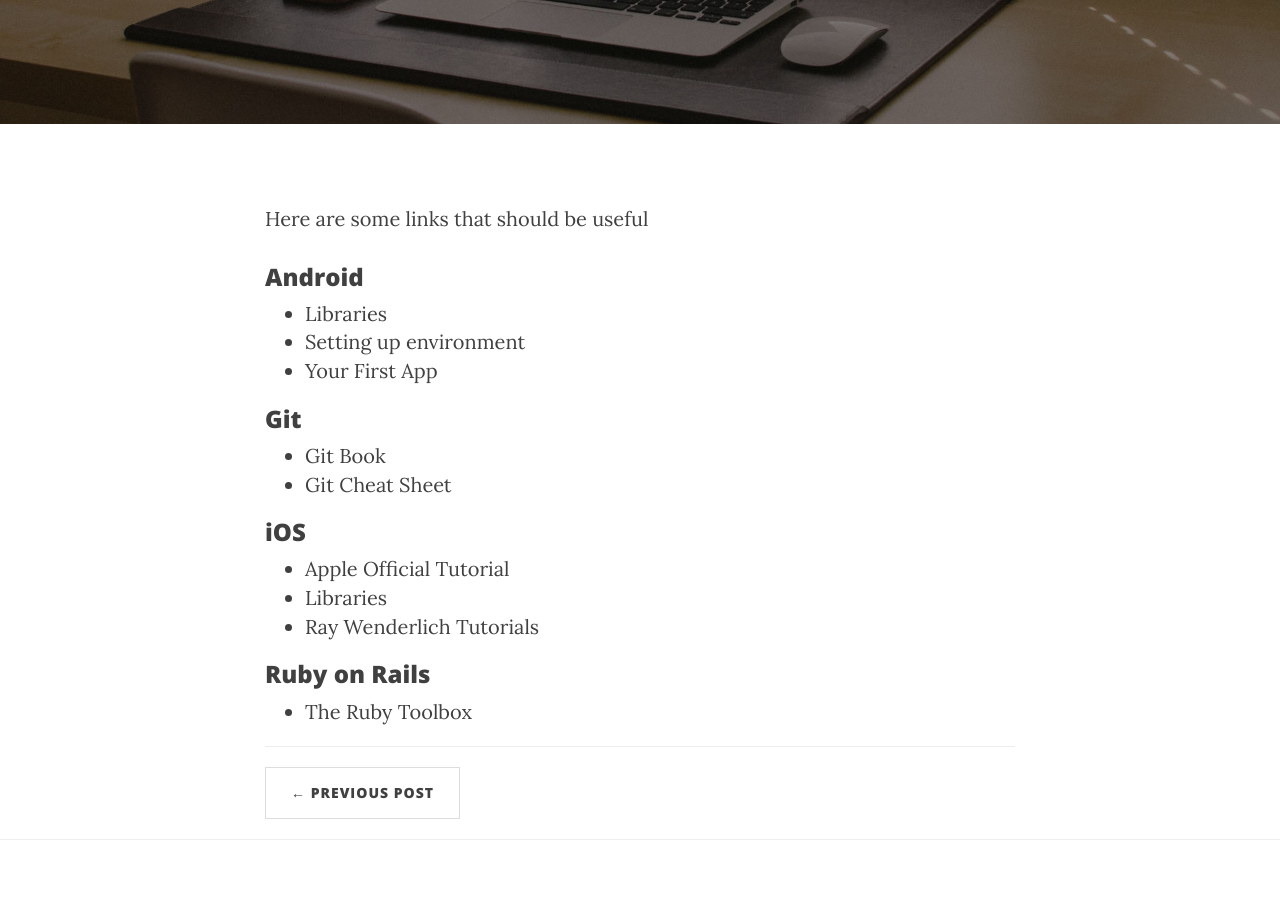
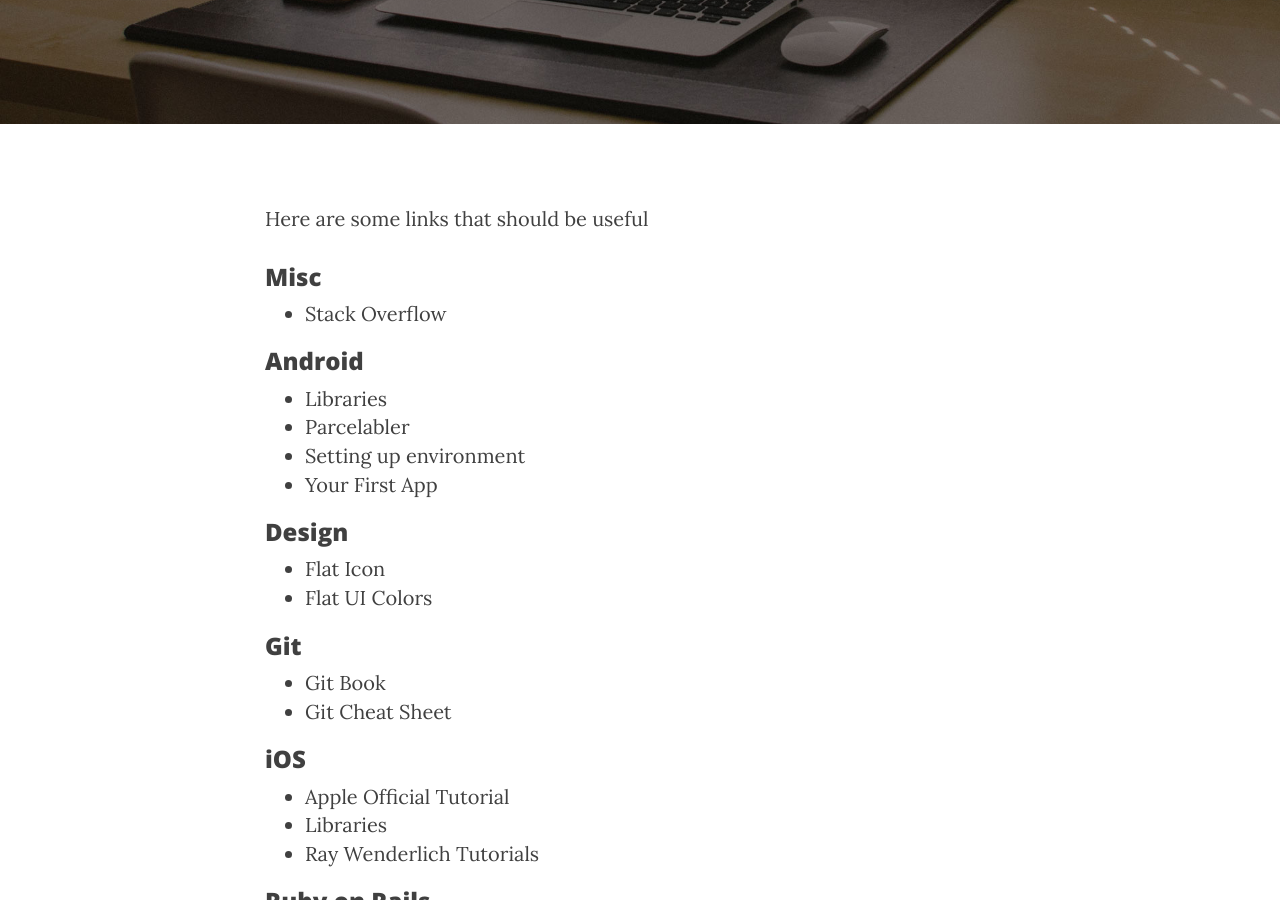
Before and after one commit to RxDx/rxdx.github.io, a Jekyll site: the page built from _posts/2016-07-01-useful-resources.markdown, in a window 1280 px wide and 900 px high, scrolled down 289 px. Built offline with Jekyll 4.4.1, drawn with Linux system fonts in a browser that asks for light colours; nearby versions of some CDN libraries.

Commit message:
Useful Resources

```diff
--- a/_posts/2016-07-01-useful-resources.markdown
+++ b/_posts/2016-07-01-useful-resources.markdown
@@ -7,10 +7,18 @@ categories: posts
 
 Here are some links that should be useful
 
+### Misc
+* [Stack Overflow](http://stackoverflow.com/)
+
 ### Android
 * [Libraries](https://github.com/wasabeef/awesome-android-ui)
+* [Parcelabler](http://www.parcelabler.com/)
 * [Setting up environment](https://www.raywenderlich.com/120177/beginning-android-development-tutorial-installing-android-studio)
 * [Your First App](https://developer.android.com/training/index.html)
+
+### Design
+* [Flat Icon](http://www.flaticon.com/)
+* [Flat UI Colors](https://flatuicolors.com/)
 
 ### Git
 * [Git Book](https://git-scm.com/book)
```
